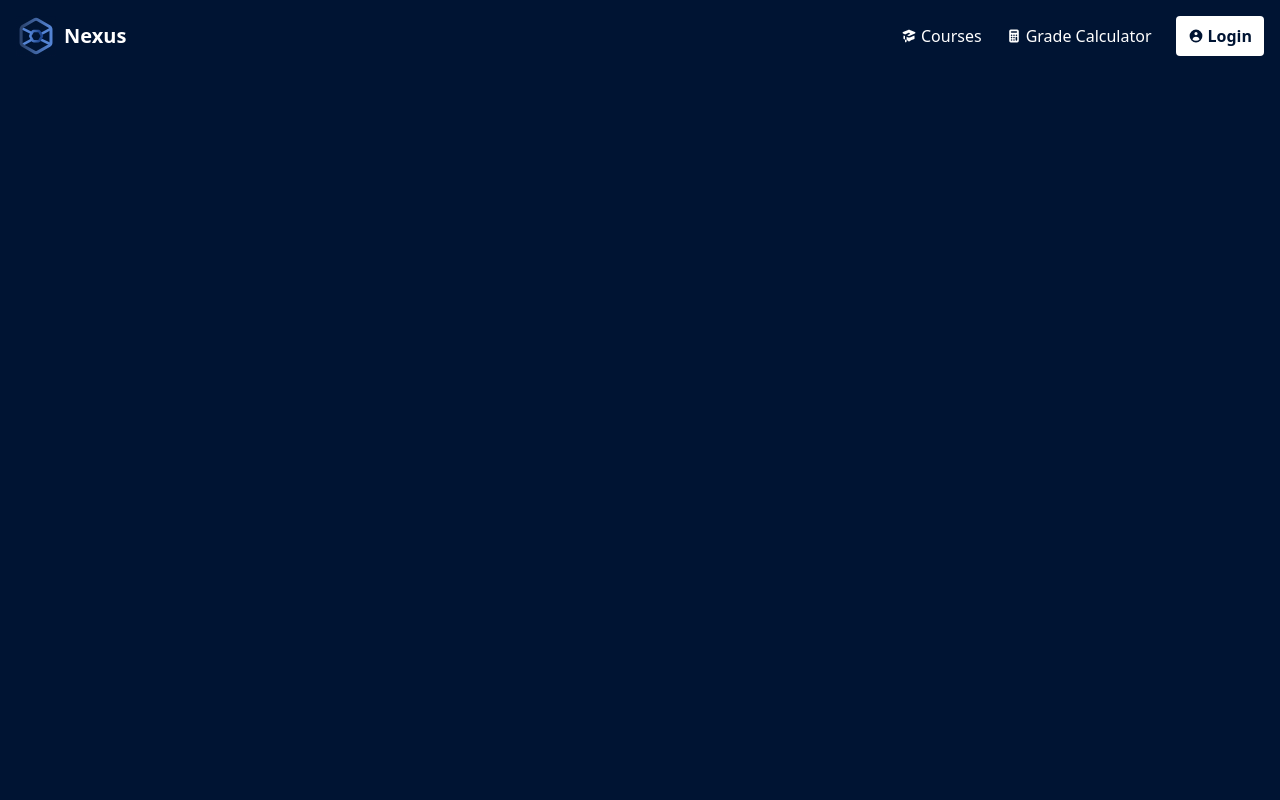
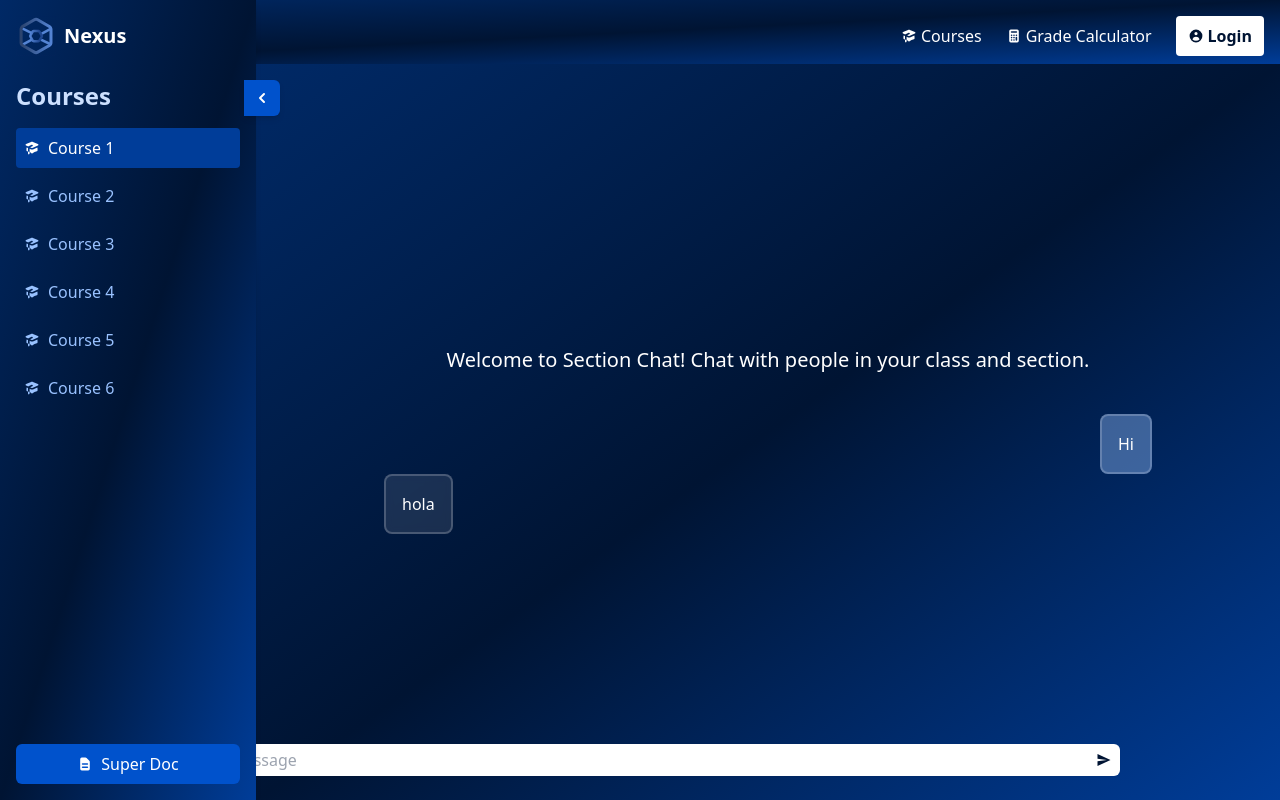
Before and after one commit to acm-projects/Nexus, a React (Vite) app in the folder nexus/: page /section-chat/1 in a window 1280 px wide. Built offline with nearby package versions, Linux system fonts and the light colour scheme.

Commit message:
section chat instances and grade calc save button

```diff
--- a/nexus/src/App.jsx
+++ b/nexus/src/App.jsx
@@ -34,7 +34,7 @@
           <Route path="/login" element={<LoginPage />} />
           <Route path="/register" element={<RegisterPage />} />
           <Route path="/upload" element={<UploadDoc />} />
-          <Route path="/section-chat" element={<SectionChat />} />
+          <Route path="/section-chat/:courseNumber" element={<SectionChat />} />
           <Route path="/doc-preview" element={<DocPreview />} />
         </Routes>
       </div>
--- a/nexus/src/components/SectionSideBar.jsx
+++ b/nexus/src/components/SectionSideBar.jsx
@@ -32,6 +32,11 @@
     collapsed: { width: 64 },
   };
 
+  const handleCourseChange = (course) => {
+    onCourseChange(course);
+    navigate(`/section-chat/${course}`);
+  }
+
   return (
     <motion.aside
       className="bg-gradient-to-br from-nexus-blue-800 via-nexus-blue-900 to-nexus-blue-700 shadow-md flex flex-col h-screen fixed left-0 top-0 pt-16 overflow-visible z-40"
@@ -65,7 +70,7 @@
                   transition={{ duration: 0.3, delay: index * 0.05 }}
                 >
                   <button
-                    onClick={() => onCourseChange(course)}
+                    onClick={() => handleCourseChange(course)}
                     className={`flex items-center w-full p-2 rounded hover:bg-nexus-blue-700 text-nexus-blue-200 hover:text-white transition-colors duration-200 ${selectedCourse === course ? 'bg-nexus-blue-700 text-white' : ''}`}
                   >
                     <HiAcademicCap className="mr-2" />
--- a/nexus/src/pages/GradeCalculator.jsx
+++ b/nexus/src/pages/GradeCalculator.jsx
@@ -35,12 +35,14 @@
         <div className="absolute inset-0 bg-gradient-to-br from-nexus-blue-800 via-nexus-blue-900 to-nexus-blue-700 h-dvh w-screen">
             <div className="flex flex-col justify-center items-center">
                 <motion.h1
-                    className="mt-4 pt-20 pb-10 font-bold"
+                    className="mt-4 pt-20 pb-10 font-bold text-center"
                     initial={{ opacity: 0, y: 20 }}
                     animate={{ opacity: 1, y: 0 }}
                     transition={{ duration: 0.5, delay: 0.5 }}
                 >
                     Enter the name and weight of each category, as well as the desired final grade in the class.
+                    <br />
+                    Press "Save" to save your inputs to a class.
                 </motion.h1>
                 <motion.h1
                     className="p-5 pr-6 pl-7 rounded-md text-xl text-white text-center"
@@ -158,6 +160,19 @@
                 </motion.div>
 
             </div>
+
+            <motion.div
+                initial={{ opacity: 0, y: 20 }}
+                animate={{ opacity: 1, y: 0 }}
+                transition={{ duration: 0.5, delay: 1.5 }}
+                className = "fixed bottom-6 right-8"
+            >
+                <button
+                className = "px-6 py-2 bg-nexus-blue-300 text-white font-bold rounded-md transition duration-300 hover:text-nexus-blue-900 transform hover:bg-nexus-blue-100"
+                >
+                Save
+                </button>
+            </motion.div>
         </div>
     );
 };
--- a/nexus/src/pages/SectionChat.jsx
+++ b/nexus/src/pages/SectionChat.jsx
@@ -1,24 +1,33 @@
-import React, {useState} from "react";
+import React, { useState, useEffect } from "react";
 import { motion } from "framer-motion";
+import { useParams } from "react-router-dom";
 import { IoMdSend } from "react-icons/io";
 import SectionSideBar from '../components/SectionSideBar.jsx';
 import Message from "../components/Message.jsx";
 
 const SectionChat = () => {
+    const { courseNumber } = useParams();
     const [message, setMessage] = useState('');
-    const [selectedCourse, setSelectedCourse] = useState(1);
+    const [selectedCourse, setSelectedCourse] = useState(courseNumber ? parseInt(courseNumber) : 1); // Use courseNumber from URL
     const [isSidebarCollapsed, setIsSidebarCollapsed] = useState(false);
     const courses = [1, 2, 3, 4, 5, 6];
     const samples = [
-        {sender: 'user', text: 'Hi'},
-        {sender: 'other', text: 'hola'}
+        { sender: 'user', text: 'Hi' },
+        { sender: 'other', text: 'hola' }
     ];
 
-    const handleCourseChange = (courseNumber) => {
-        setSelectedCourse(courseNumber);
+    const handleCourseChange = (course) => {
+        setSelectedCourse(course); // Update selected course
     };
 
-    return(
+    useEffect(() => {
+        // Update selectedCourse if courseNumber changes (e.g., navigating back)
+        if (courseNumber) {
+            setSelectedCourse(parseInt(courseNumber));
+        }
+    }, [courseNumber]);
+
+    return (
         <div className="relative">
             <div className="fixed top-0 left-0 right-0 h-16 bg-gradient-to-br from-nexus-blue-800 via-nexus-blue-900 to-nexus-blue-700 z-40"></div>
             <div className="flex min-h-screen pt-16">
@@ -38,7 +47,7 @@
                         >
                             Welcome to Section Chat! Chat with people in your class and section.
                         </motion.h1>
-                        <div className = "container w-3/4 mx-auto">
+                        <div className="container w-3/4 mx-auto">
                             {samples.map((message, index) => (
                                 <Message key={index} message={message} />
                             ))}
@@ -60,7 +69,7 @@
                                 />
                                 <button className="absolute right-2 top-1/2 transform -translate-y-1/2 bg-transparent">
                                     <IoMdSend className="text-nexus-blue-900 hover:text-nexus-blue-200 cursor-pointer" />
-                                 </button>
+                                </button>
                             </div>
                         </motion.div>
                     </div>
```
